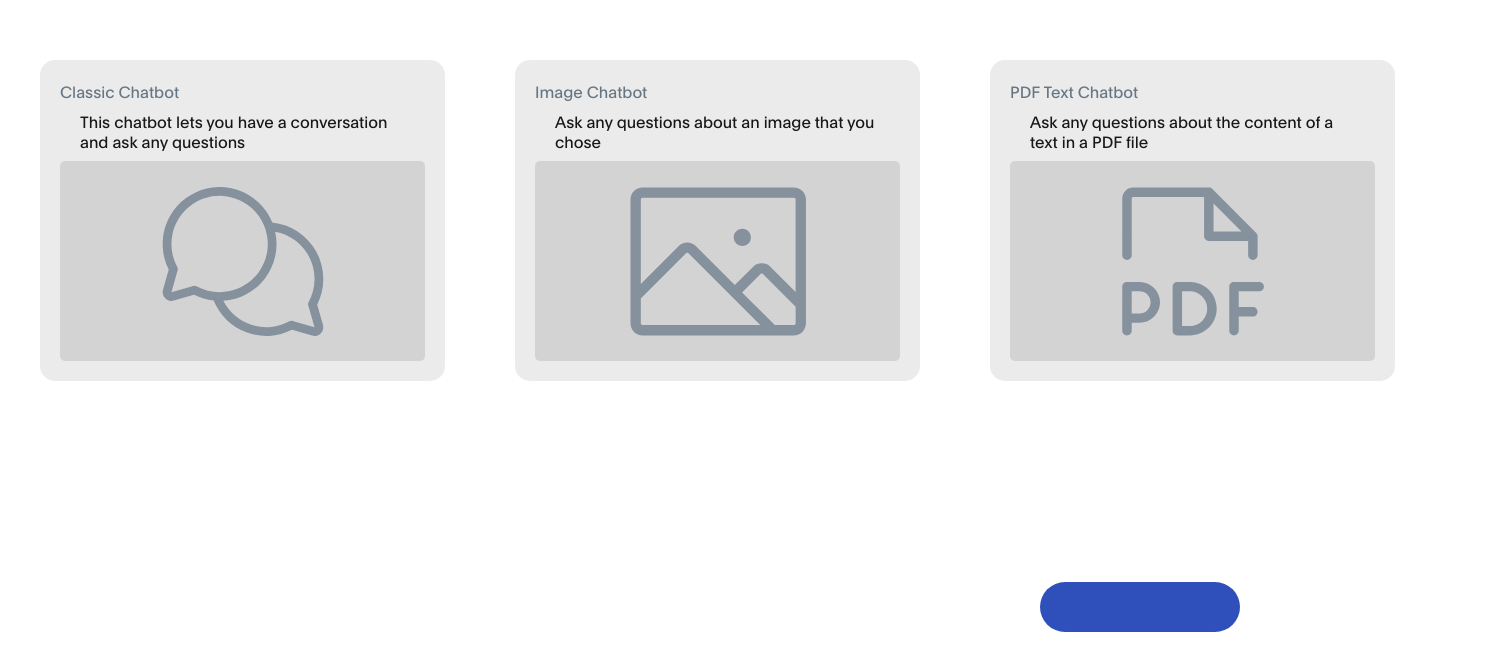
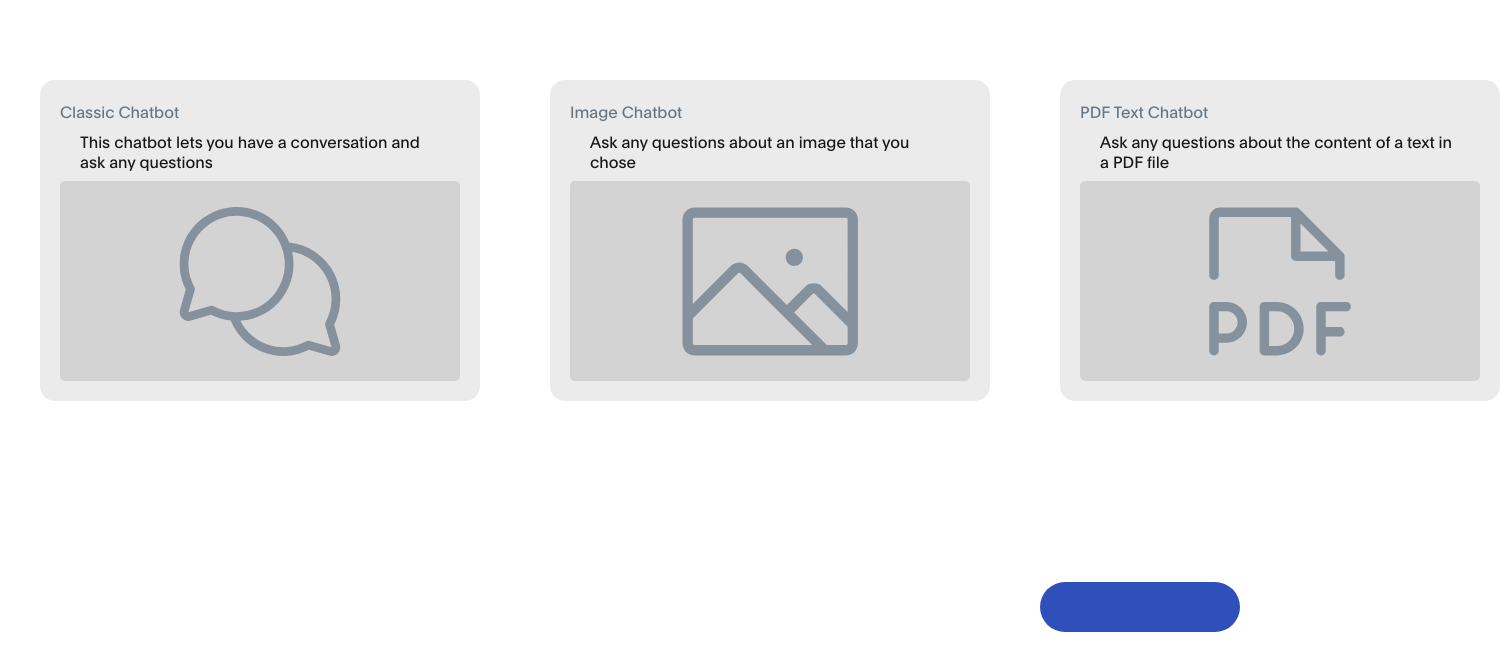
Before and after one commit to ShadhviVR/Chatbot-fari, a Next.js app: page / in a window 1280 px wide. Shown: the part 125-796 px from the top of the page, 1500 px wide, since content can reach past the window. Built offline with nearby package versions, Linux system fonts and the light colour scheme; no server answers.

Commit message:
main page css

```diff
--- a/components/Cards/imageTextCard/ImageTextCard.module.css
+++ b/components/Cards/imageTextCard/ImageTextCard.module.css
@@ -107,8 +107,8 @@
 
 @media (max-width: 2250px) {
     .iconContainer {
-        width: 410px;
-        max-width: 405px;
+        width: 440px;
+        max-width: 455px;
     }
 
     .iconContainers {
--- a/src/styles/Home.module.css
+++ b/src/styles/Home.module.css
@@ -33,7 +33,7 @@
     align-items: center;
     max-width: max-content;
     gap: 70px;
-    margin: 100px auto;
+    margin: 120px auto;
 }
 
 .box {
```
